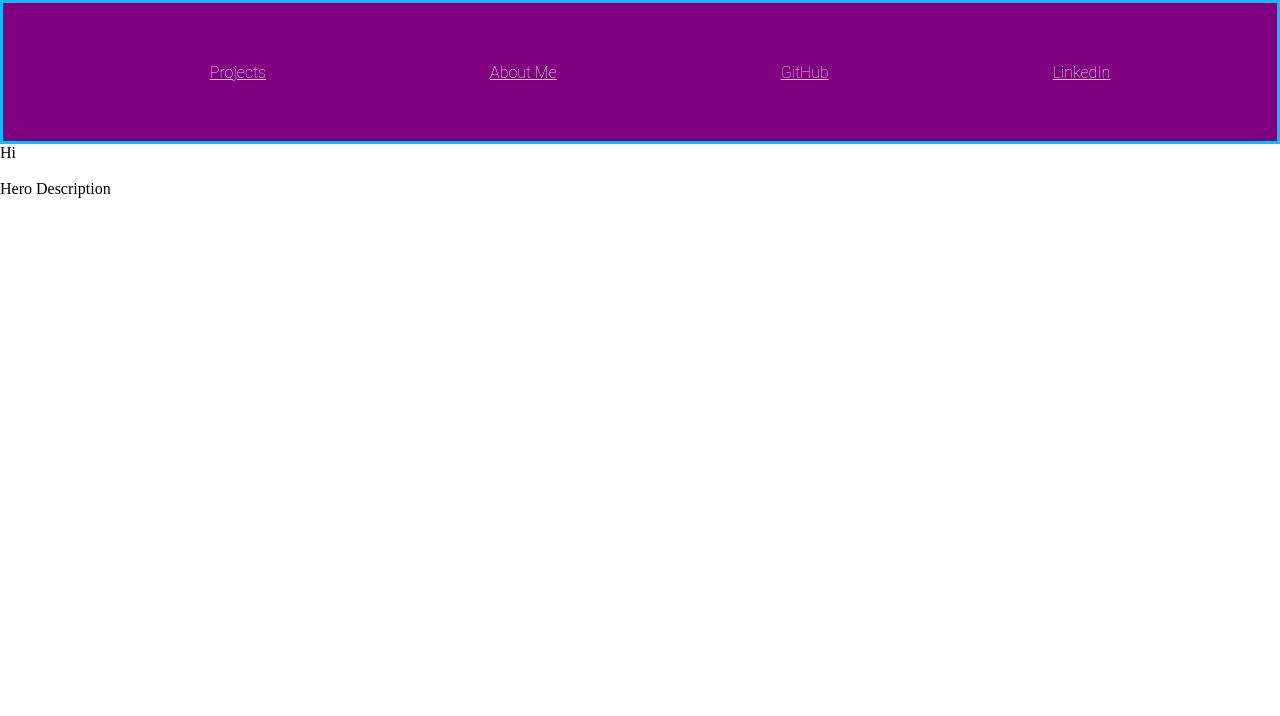
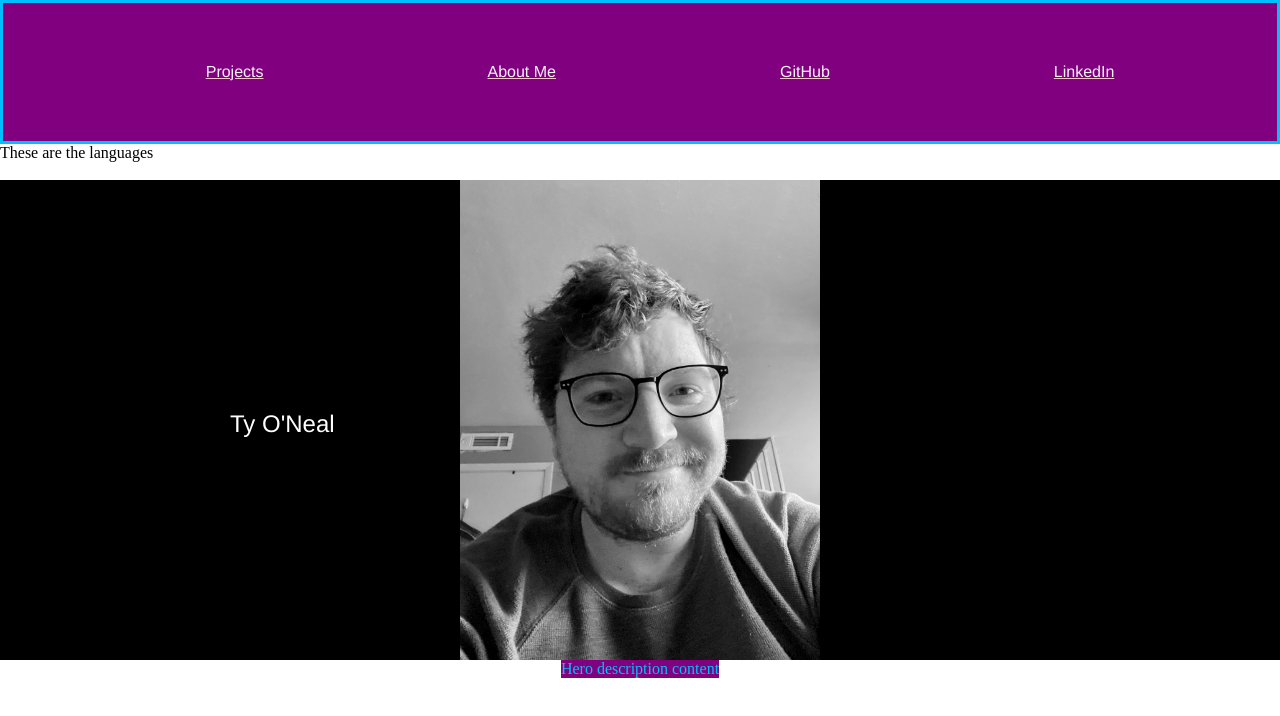
Before and after one commit to TyONeal/portfolio-fe, a React (Create React App) app: page / in a window 1280 px wide. Shown: the top 716 px of the page. Built offline with nearby package versions, Linux system fonts and the light colour scheme.

Commit message:
started initial styling and setup for hero

```diff
--- a/src/components/hero/HeroDescription.js
+++ b/src/components/hero/HeroDescription.js
@@ -1,6 +1,15 @@
+import "../../css/hero-description.css";
+
 function HeroDescription() {
     return (
-        <div>Hero Description</div>
+        <div className="description-wrapper">
+            <div className="hero-image">
+                <div className="hero-name">Ty O'Neal</div>
+            </div>
+            <div className="hero-content">
+                Hero description content
+            </div>
+        </div>
     )
 }
 
--- a/src/components/hero/LanguagesList.js
+++ b/src/components/hero/LanguagesList.js
@@ -1,6 +1,6 @@
 function LanguagesList() {
     return (
-        <div>Hi</div>
+        <div>These are the languages</div>
     )
 }
 
--- /dev/null
+++ b/src/css/hero-description.css
@@ -0,0 +1,29 @@
+.description-wrapper {
+    display: flex;
+    flex-direction: column;
+    justify-content: center;
+    align-items: center;
+}
+
+.hero-name {
+    color: white;
+    padding: 200px 0 0 200px;
+    font-family: Helvetica, sans-serif;
+    font-size: x-large;
+}
+
+.hero-image {
+    background-color: black;
+    background-image: url("../img/tyler-profile.jpeg");
+    background-size: contain;
+    background-repeat: no-repeat;
+    background-position: center;
+    height: 30rem;
+    width: 100%;
+    padding: 30px;
+}
+
+.hero-content {
+    color: deepskyblue;
+    background-color: purple;
+}
--- a/src/css/navbar.css
+++ b/src/css/navbar.css
@@ -13,7 +13,7 @@ ul {
 }
 
 li {
-    font-family: "Roboto Thin", sans-serif;
+    font-family: Helvetica, sans-serif ;
     list-style-type: none;
     padding: 0 7rem;
 }
```
Also changed, not shown: src/img/tyler-profile.jpeg (added).
